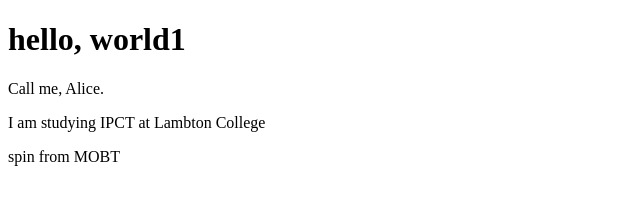
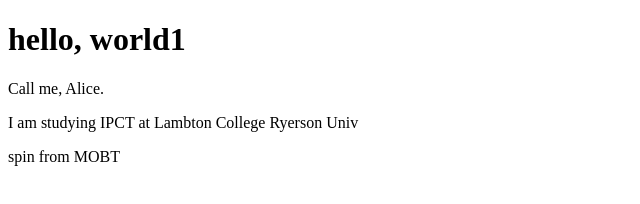
Before and after one commit to AliceDawoonChoi/website, a plain HTML site: page index.html in a window 1280 px wide. Shown: the full height of the page, 0-640 px from the left. Drawn offline with Linux system fonts and the light colour scheme.

Commit message:
Update index.html

```diff
--- a/index.html
+++ b/index.html
@@ -6,7 +6,7 @@
   <body>
     <h1>hello, world1</h1>
     <p>Call me, Alice.</p>
-    <p>I am studying IPCT at Lambton College</p>
+    <p>I am studying IPCT at Lambton College Ryerson Univ</p>
     <p>spin from MOBT</p>
   </body>
 </html>
```
